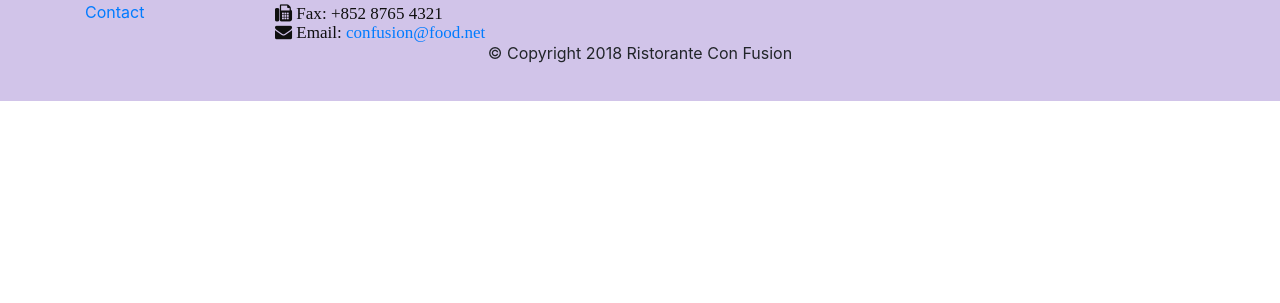
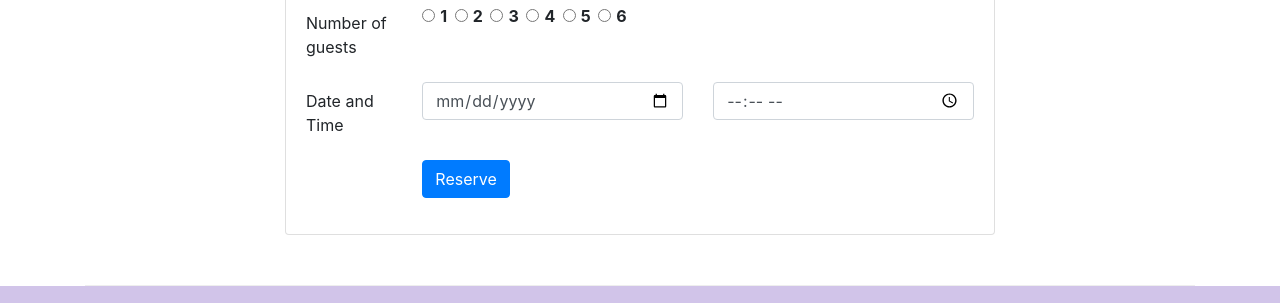
Before and after one commit to salem53/salemdhouimir.github.io, a website: page index.html in a window 1280 px wide. Shown: the part 1660-1963 px from the top of the page. Before the commit the page ends 1761 px from the top, so only its background shows below. Drawn offline with nearby package versions, Linux system fonts and the light colour scheme; files whose address does not match are found by name.

Commit message:
assignment 2

```diff
--- a/index.html
+++ b/index.html
@@ -78,9 +78,12 @@
               your culinary senses!
             </p>
           </div>
-          <div class="col-12 col-sm align-self-center">
+          <div class="col-12 col-sm-3 align-self-center">
             <img src="img/logo.png" class="img-fluid">
 
+          </div>
+          <div class="col-12 col-sm align-items-center">
+            <a href="#salem" role="button" aria-pressed="true" class="btn btn-warning btn-lg" >Reserve Table</a>
           </div>
         </div>
       </div>
@@ -88,9 +91,7 @@
 
     <div class="container">
       <div class="row row-content align-items-center">
-        <div class="col-12 col-sm-4 col-md-3">
-          <h3>Our Lipsmacking Culinary Creations</h3>
-        </div>
+
         <div class="col col-sm col-md">
           <div class="media">
             <img class="d-flex mr-3 img-thumbnail align-self-center"
@@ -104,6 +105,9 @@
             </div>
         </div>
         </div>
+        <div class="col-12 col-sm-4 col-md-3">
+          <h3>Our Lipsmacking Culinary Creations</h3>
+        </div>
       </div>
 
       <div class="row row-content align-items-center">
@@ -111,7 +115,10 @@
           <h3>This Month's Promotions</h3>
         </div>
         <div class="col col-sm col-md">
-          <h2>Weekend Grand Buffet</h2>
+          <div class="media">
+
+            <div class="media-body">
+              <h2 class="mt-0">Weekend Grand Buffet <span class="badge badge-danger">New</span></h2>
                 <p>
                   Featuring mouthwatering combinations with a choice of five different
                   salads, six enticing appetizers, six main entrees and five choicest
@@ -119,12 +126,14 @@
                   per person
                 </p>
             </div>
+            <img class="d-flex mr-3 img-thumbnail align-self-center"
+                    src="img/buffet.png" alt="buffet">
+        </div>
+      </div>
       </div>
 
       <div class="row row-content align-items-center">
-        <div class="col-12 col-sm-4 col-md-3">
-          <h3>Meet our Culinary Specialists</h3>
-        </div>
+
         <div class="col col-sm col-md">
           <div class="media">
             <img class="d-flex mr-3 img-thumbnail align-self-center"
@@ -141,7 +150,126 @@
         </div>
 
         </div>
+        <div class="col-12 col-sm-4 col-md-3">
+          <h3>Meet our Culinary Specialists</h3>
         </div>
+      </div>
+      <div class="row row-content align-items-center" id="salem">
+        <div class="col-12 col-sm-8 offset-sm-2">
+          <div class="card">
+              <h3 class="card-header bg-warning text-white text-center">Facts At a Glance</h3>
+              <div class="card-body">
+                <form>
+                  <div class="form-group row">
+                    <label for="guests" class="col-12 col-md-2 col-form-label"
+                      >Number of guests</label
+                    >
+                    <div class="col-12 col-md ">
+                      <div class="form-check-inline ">
+                        <input
+                          type="radio"
+                          class="form-check-input"
+                          name="guests"
+                          id="1"
+                          value="1"
+                        />
+                        <label class="form-check-label" for="1">
+                          <strong>1 &nbsp;</strong>
+                        </label>
+                        <input
+                          type="radio"
+                          class="form-check-input"
+                          name="guests"
+                          id="2"
+                          value="2"
+                        />
+                        <label class="form-check-label" for="2">
+                          <strong>2 &nbsp;</strong>
+                        </label>
+                        <input
+                          type="radio"
+                          class="form-check-input"
+                          name="guests"
+                          id="3"
+                          value="3"
+                        />
+                        <label class="form-check-label" for="3">
+                          <strong>3 &nbsp;</strong>
+                        </label>
+                        <input
+                          type="radio"
+                          class="form-check-input"
+                          name="guests"
+                          id="4"
+                          value="4"
+                        />
+                        <label class="form-check-label" for="4">
+                          <strong>4 &nbsp;</strong>
+                        </label>
+                        <input
+                          type="radio"
+                          class="form-check-input"
+                          name="guests"
+                          id="5"
+                          value="5"
+                        />
+                        <label class="form-check-label" for="5">
+                          <strong>5 &nbsp;</strong>
+                        </label>
+                        <input
+                          type="radio"
+                          class="form-check-input"
+                          name="guests"
+                          id="6"
+                          value="6"
+                        />
+                        <label class="form-check-label" for="6">
+                          <strong>6 &nbsp;</strong>
+                        </label>
+
+                      </div>
+                    </div>
+
+                  </div>
+                  <div class="form-group row">
+                    <label for="datetime" class="col-12 col-md-2 col-form-label"
+                      >Date and Time</label
+                    >
+                    <div class="col-12 col-md-5">
+                      <input
+                        type="date"
+                        class="form-control"
+                        id="date"
+                        name="date"
+                        placeholder="Date"
+                      />
+                    </div>
+                    <div class="col-12 col-md-5">
+                      <input
+                        type="time"
+                        class="form-control"
+                        id="time"
+                        name="time"
+                        placeholder="Time"
+                      />
+                    </div>
+                  </div>
+
+
+
+                  <div class="form-group row">
+                    <div class="offset-md-2 col-md-10">
+                      <button type="submit" class="btn btn-primary">
+                        Reserve
+                      </button>
+                    </div>
+                  </div>
+                </form>
+              </div>
+          </div>
+      </div>
+      </div>
+
     </div>
 
     <footer class="footer">
```
Lines whose indentation alone changed are shown as unchanged.
